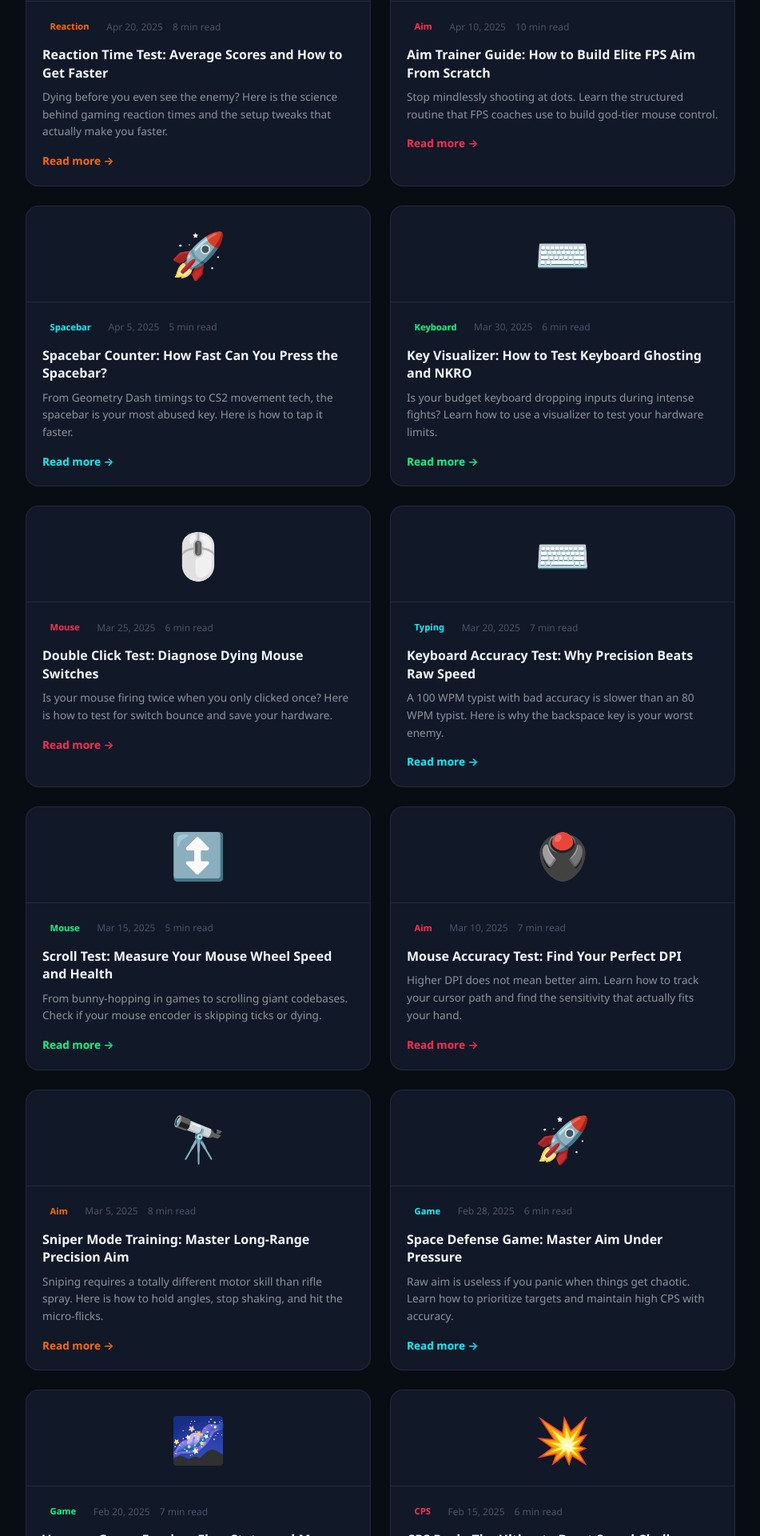
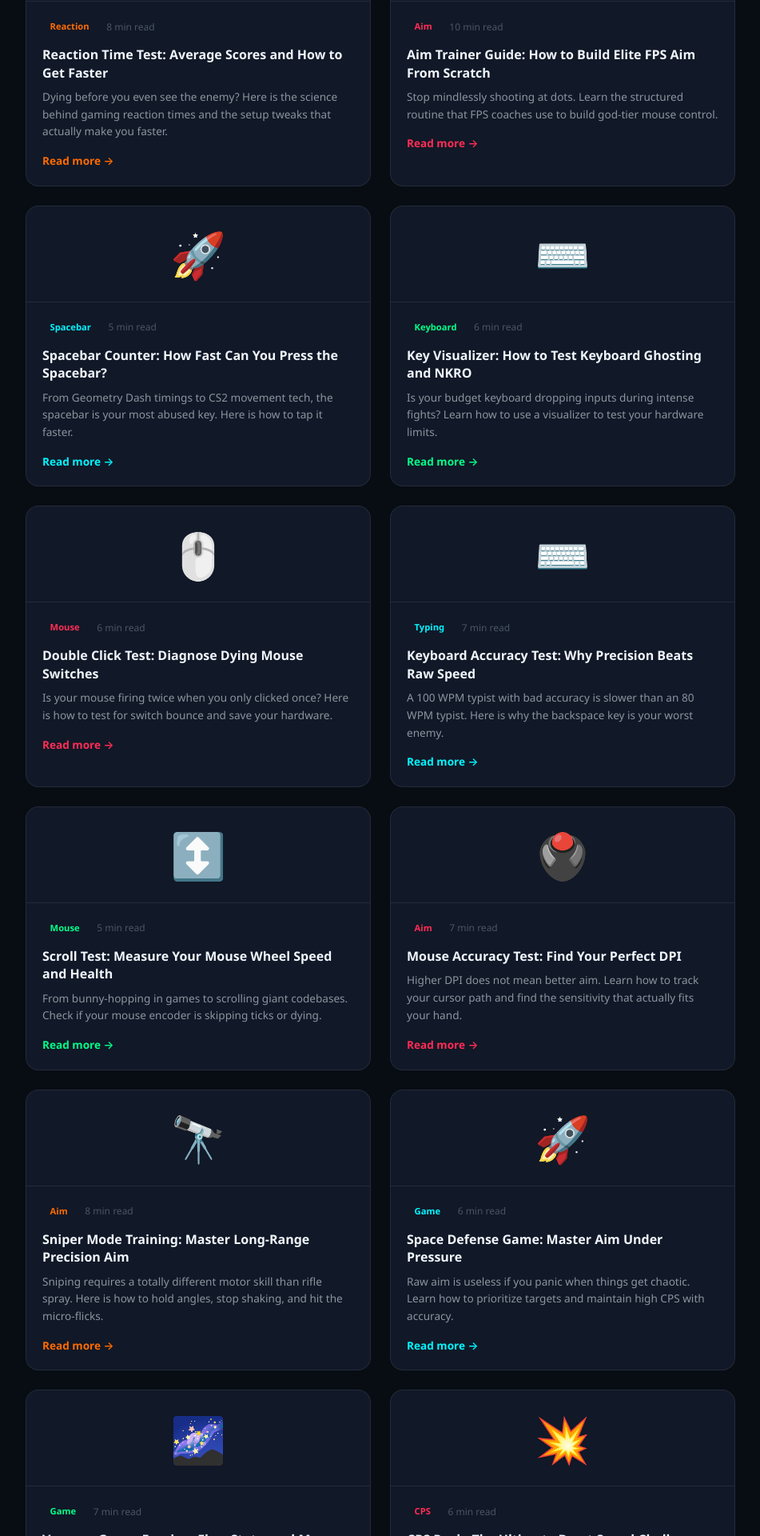
Before and after one commit to fahadhassan7635-stack/Cps-Test-Tool, a React (Vite) app: page /blog in a window 1280 px wide. Shown: the part 880-2800 px from the top of the page at 80% size, without its empty margins (304-1255 px from the left). Built offline with nearby package versions, Linux system fonts and the light colour scheme.

Commit message:
Update BlogPage.tsx

```diff
--- a/src/pages/BlogPage.tsx
+++ b/src/pages/BlogPage.tsx
@@ -6,7 +6,6 @@ const posts = [
     emoji: '⌨️',
     tag: 'Typing',
     tagColor: 'var(--neon-cyan)',
-
     title: 'How to Go From 60 to 120 WPM in 30 Days',
     excerpt: 'Stop randomly smashing keys. Here is the exact roadmap used by competitive typists to double their speed without ruining their accuracy.',
     readTime: '8 min read',
@@ -35,7 +34,6 @@ Stop practicing random letters. Practice the 200 most common English words. They
     emoji: '🖱️',
     tag: 'CPS',
     tagColor: 'var(--neon-green)',
-    date: 'Apr 28, 2025',
     title: 'CPS Test: What Is Clicks Per Second and How to Improve It',
     excerpt: 'Everything from Minecraft PvP mechanics to world records. Learn how to increase your raw click speed without giving yourself carpal tunnel.',
     readTime: '7 min read',
@@ -66,7 +64,6 @@ If your mouse is heavy and has stiff clicks, your CPS will naturally be lower. L
     emoji: '⚡',
     tag: 'Reaction',
     tagColor: 'var(--neon-orange)',
-    date: 'Apr 20, 2025',
     title: 'Reaction Time Test: Average Scores and How to Get Faster',
     excerpt: 'Dying before you even see the enemy? Here is the science behind gaming reaction times and the setup tweaks that actually make you faster.',
     readTime: '8 min read',
@@ -97,7 +94,6 @@ Yes, but only to a point. You can't change your basic biology, but you can train
     emoji: '🎯',
     tag: 'Aim',
     tagColor: 'var(--neon-red)',
-    date: 'Apr 10, 2025',
     title: 'Aim Trainer Guide: How to Build Elite FPS Aim From Scratch',
     excerpt: 'Stop mindlessly shooting at dots. Learn the structured routine that FPS coaches use to build god-tier mouse control.',
     readTime: '10 min read',
@@ -127,7 +123,6 @@ Stop changing your DPI every time you have a bad game. Find a sensitivity betwee
     emoji: '🚀',
     tag: 'Spacebar',
     tagColor: 'var(--neon-cyan)',
-    date: 'Apr 5, 2025',
     title: 'Spacebar Counter: How Fast Can You Press the Spacebar?',
     excerpt: 'From Geometry Dash timings to CS2 movement tech, the spacebar is your most abused key. Here is how to tap it faster.',
     readTime: '5 min read',
@@ -154,7 +149,6 @@ Not all spacebars are created equal. Linear switches (like Cherry MX Reds) are w
     emoji: '⌨️',
     tag: 'Keyboard',
     tagColor: 'var(--neon-green)',
-    date: 'Mar 30, 2025',
     title: 'Key Visualizer: How to Test Keyboard Ghosting and NKRO',
     excerpt: 'Is your budget keyboard dropping inputs during intense fights? Learn how to use a visualizer to test your hardware limits.',
     readTime: '6 min read',
@@ -179,7 +173,6 @@ If you play osu!, Clone Hero, or do speedruns, viewers want to see your inputs.
     emoji: '🖱️',
     tag: 'Mouse',
     tagColor: 'var(--neon-red)',
-    date: 'Mar 25, 2025',
     title: 'Double Click Test: Diagnose Dying Mouse Switches',
     excerpt: 'Is your mouse firing twice when you only clicked once? Here is how to test for switch bounce and save your hardware.',
     readTime: '6 min read',
@@ -208,7 +201,6 @@ Before you throw the mouse away, try this:
     emoji: '⌨️',
     tag: 'Typing',
     tagColor: 'var(--neon-cyan)',
-    date: 'Mar 20, 2025',
     title: 'Keyboard Accuracy Test: Why Precision Beats Raw Speed',
     excerpt: 'A 100 WPM typist with bad accuracy is slower than an 80 WPM typist. Here is why the backspace key is your worst enemy.',
     readTime: '7 min read',
@@ -236,7 +228,6 @@ Our Keyboard Accuracy test forces you to slow down and exposes your worst habits
     emoji: '↕️',
     tag: 'Mouse',
     tagColor: 'var(--neon-green)',
-    date: 'Mar 15, 2025',
     title: 'Scroll Test: Measure Your Mouse Wheel Speed and Health',
     excerpt: 'From bunny-hopping in games to scrolling giant codebases. Check if your mouse encoder is skipping ticks or dying.',
     readTime: '5 min read',
@@ -262,11 +253,10 @@ In CS2 and Apex Legends, players bind jump to the scroll wheel. Why? Because sen
     emoji: '🖲️',
     tag: 'Aim',
     tagColor: 'var(--neon-red)',
-    date: 'Mar 10, 2025',
     title: 'Mouse Accuracy Test: Find Your Perfect DPI',
     excerpt: 'Higher DPI does not mean better aim. Learn how to track your cursor path and find the sensitivity that actually fits your hand.',
     readTime: '7 min read',
-    body: `Mouse accuracy is entirely different from reaction time. It’s the raw measure of your hand-eye coordination. If you consistently miss the X button on a browser window, or overshoot heads in Valorant, your sensitivity settings are messing with you.
+    body: `Mouse accuracy is entirely different from reaction time. It's the raw measure of your hand-eye coordination. If you consistently miss the X button on a browser window, or overshoot heads in Valorant, your sensitivity settings are messing with you.
 
 **The DPI Myth**
 Gaming mice advertise 25,000+ DPI like it's a superpower. It's a marketing gimmick. Most FPS pros play at 400 or 800 DPI. Why? Because at ultra-high DPI, every single heartbeat, coffee tremor, or deep breath translates into your cursor vibrating off the target.
@@ -290,7 +280,6 @@ Run the test three times. Do it once at 400 DPI, once at 800, and once at 1600.
     emoji: '🔭',
     tag: 'Aim',
     tagColor: 'var(--neon-orange)',
-    date: 'Mar 5, 2025',
     title: 'Sniper Mode Training: Master Long-Range Precision Aim',
     excerpt: 'Sniping requires a totally different motor skill than rifle spray. Here is how to hold angles, stop shaking, and hit the micro-flicks.',
     readTime: '8 min read',
@@ -318,7 +307,6 @@ The biggest mistake snipers make is flicking too hard and shooting past the targ
     emoji: '🚀',
     tag: 'Game',
     tagColor: 'var(--neon-cyan)',
-    date: 'Feb 28, 2025',
     title: 'Space Defense Game: Master Aim Under Pressure',
     excerpt: 'Raw aim is useless if you panic when things get chaotic. Learn how to prioritize targets and maintain high CPS with accuracy.',
     readTime: '6 min read',
@@ -348,7 +336,6 @@ This game trains your brain to handle visual clutter. In games like Overwatch or
     emoji: '🌌',
     tag: 'Game',
     tagColor: 'var(--neon-green)',
-    date: 'Feb 20, 2025',
     title: 'Voyager Game: Evasion, Flow State, and Mouse Control',
     excerpt: 'Aim trainers teach you to hit targets. Voyager teaches you how to maneuver smoothly around obstacles without crashing.',
     readTime: '7 min read',
@@ -374,7 +361,6 @@ Playing Voyager for 5 minutes before booting up a ranked match is incredible. It
     emoji: '💥',
     tag: 'CPS',
     tagColor: 'var(--neon-red)',
-    date: 'Feb 15, 2025',
     title: 'CPS Rush: The Ultimate Burst Speed Challenge',
     excerpt: 'A 60-second test measures stamina. CPS Rush measures your absolute peak 1-rep max clicking speed. Can you survive 10 rounds?',
     readTime: '6 min read',
@@ -402,7 +388,6 @@ Do not play CPS Rush for an hour straight. Maximum tension bursts are taxing on
     emoji: '🖱️',
     tag: 'Mouse',
     tagColor: 'var(--neon-green)',
-    date: 'Feb 10, 2025',
     title: 'Best Gaming Mice for High CPS and Aim — 2025 Picks',
     excerpt: 'Your hardware matters. We break down the top mice used by pros for maximizing click speed and maintaining perfect tracking.',
     readTime: '6 min read',
@@ -427,7 +412,6 @@ The budget king. For under $90, you get optical switches, an insane coating for
     emoji: '⚡',
     tag: 'Reaction',
     tagColor: 'var(--neon-orange)',
-    date: 'Feb 5, 2025',
     title: 'Hardware Tweaks to Instantly Improve Reaction Time',
     excerpt: 'Stop blaming your reflexes. Your setup might be adding 30ms of input lag. Here is how to optimize Windows and your gear.',
     readTime: '7 min read',
@@ -509,7 +493,6 @@ export default function BlogPage() {
           >
             {post.tag}
           </span>
-          <span style={{ color: 'var(--text-muted)', fontSize: '0.8rem' }}>{post.date}</span>
           <span style={{ color: 'var(--text-muted)', fontSize: '0.8rem' }}>📖 {post.readTime}</span>
         </div>
 
@@ -667,7 +650,6 @@ export default function BlogPage() {
                 >
                   {p.tag}
                 </span>
-                <span style={{ fontSize: '0.75rem', color: 'var(--text-muted)' }}>{p.date}</span>
                 <span style={{ fontSize: '0.75rem', color: 'var(--text-muted)' }}>
                   {p.readTime}
                 </span>
```
